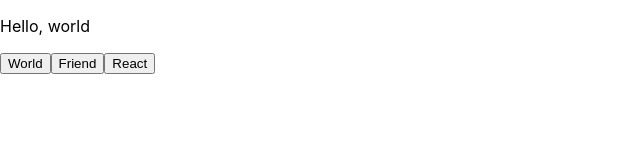
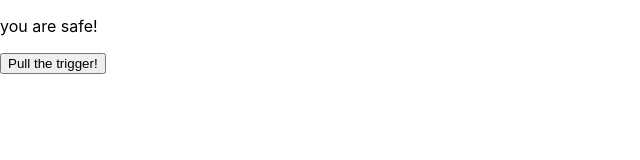
Before and after one commit to staysee/react-playground, a React (Create React App) app: page / in a window 1280 px wide. Shown: the top 160 px of the page, without its empty margins (0-640 px from the left). Built offline with nearby package versions, Linux system fonts and the light colour scheme.

Commit message:
completed Bomb and RouletteGun drills

```diff
--- a/src/index.js
+++ b/src/index.js
@@ -2,6 +2,9 @@
 import ReactDOM from 'react-dom';
 import App from './App';
 import HelloWorld from './state-drills/HelloWorld'
+import Bomb from './state-drills/Bomb'
+import RouletteGun from './state-drills/RouletteGun'
+
 import './index.css';
 
-ReactDOM.render(<HelloWorld />, document.getElementById('root'));
+ReactDOM.render(<RouletteGun />, document.getElementById('root'));
--- /dev/null
+++ b/src/state-drills/Bomb.js
@@ -0,0 +1,43 @@
+import React from 'react'
+
+class Bomb extends React.Component {
+    state = {
+        count: 0
+    }
+
+    componentDidMount() {
+        this.interval = setInterval( () => {
+            this.setState({
+                count: this.state.count + 1
+            })
+        }, 1000)
+    }
+
+    componentWillUnmount() {
+        clearInterval(this.interval)
+    }
+
+    bombCounter() {
+        const { count } = this.state
+        if (count >= 8) {
+            clearInterval(this.interval)
+            return 'BOOM!!!!'
+        }
+        else if (count % 2 === 0){
+            return 'tick'
+        }
+        else {
+            return 'tock'
+        }
+    }
+    render() {
+        return (
+            <div className="BombCounter">
+                <p>{this.bombCounter()}</p>
+            </div>
+        )
+
+    }
+}
+
+export default Bomb
--- /dev/null
+++ b/src/state-drills/RouletteGun.js
@@ -0,0 +1,62 @@
+import React from 'react'
+
+class RouletteGun extends React.Component {
+    static defaultProps = {
+        bulletInChamber: 8
+    }
+
+    state = {
+        chamber: null,
+        spinningTheChamber: false
+    }
+
+    componentWillUnmount() {
+        clearTimeout(this.timeout)
+    }
+
+    handleClick = () => {
+        this.setState({
+            spinningTheChamber: true
+        })
+
+        //timeout should register 2 seconds
+        this.timeout = setTimeout( () => {
+            //within timeout: generate random number between 1-8
+            const randomNumber = Math.ceil(Math.random() * 8)
+
+            //within timeout: update state so the random number is the new value for chamber
+            //and spinningTheChamber should be false
+            this.setState({
+                chamber: randomNumber,
+                spinningTheChamber: false
+            })
+        }, 2000 )
+    }
+
+    playRoulette() {
+        const { spinningTheChamber, chamber } = this.state;
+
+        if (spinningTheChamber){
+            return 'spinning the chamber and pulling the trigger! ...'
+        }
+        else if (chamber === this.props.bulletInChamber){
+            return 'BANG!!!!'
+        }
+        else {
+            return 'you are safe!'
+        }
+    }
+
+    render(){
+        return(
+            <div className="RouletteGun">
+                <p>{this.playRoulette()}</p>
+                <button onClick={this.handleClick}>
+                    Pull the trigger!
+                </button>
+            </div>
+        )
+    }
+}
+
+export default RouletteGun
```
